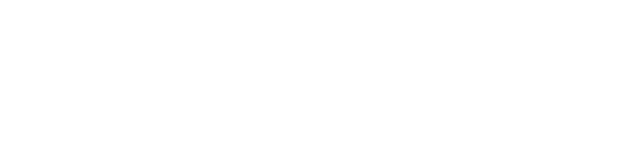
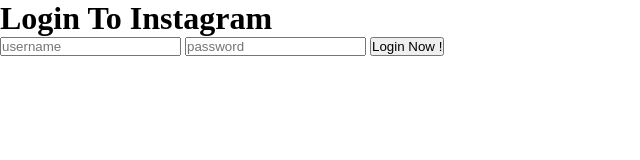
Before and after one commit to sina42048/instagram-unfollowers, an Electron app: page index.html in a window 640 px wide. Drawn offline with nearby package versions, Linux system fonts and the light colour scheme.

Commit message:
login window created

```diff
--- a/index.html
+++ b/index.html
@@ -11,6 +11,10 @@
 
 <body>
     <div class="container">
+        <h1>Login To Instagram</h1>
+        <input type="text" name="username" id="username" placeholder="username">
+        <input type="password" name="username" id="password" placeholder="password">
+        <button type="button" id="login">Login Now !</button>
     </div>
 
     <!-- SCRIPTS -->
```
